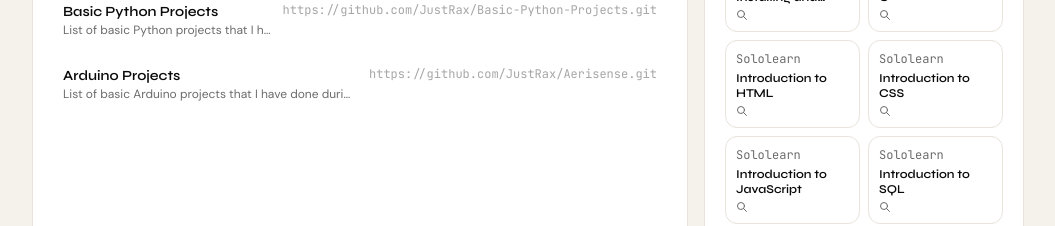
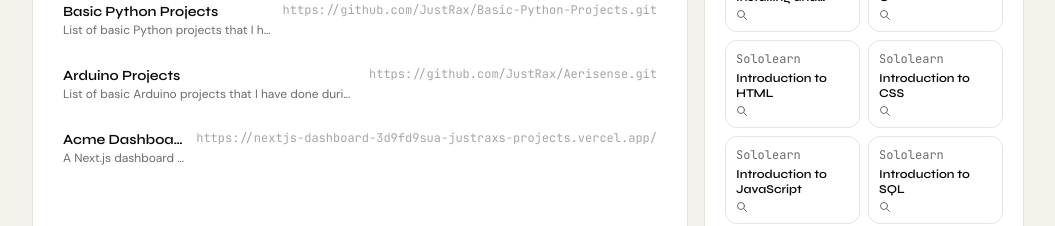
Before and after one commit to JustRax/portfolio, a Vue app: page /#/ in a window 1280 px wide. Shown: the part 1200-1426 px from the top of the page, without its empty margins (112-1167 px from the left). Built offline with nearby package versions, Linux system fonts and the light colour scheme.

Commit message:
feat: add new project 'Acme Dashboard' with detailed description and links

```diff
--- a/src/data/portfolio.js
+++ b/src/data/portfolio.js
@@ -101,6 +101,12 @@ export const projects = [
     description: 'List of basic Arduino projects that I have done during my time in high school. These projects include a variety of simple applications that demonstrate fundamental Arduino skills and concepts.',
     url: 'https://github.com/JustRax/Aerisense.git',
     domain: 'https://github.com/JustRax/Aerisense.git',
+  },
+  {
+    name: 'Acme Dashboard',
+    description: 'A Next.js dashboard demonstrating modern styling, optimized assets, routing, data fetching, search, pagination, authentication, form validation, and error handling.',
+    url: 'https://nextjs-dashboard-3d9fd9sua-justraxs-projects.vercel.app/',
+    domain: 'https://nextjs-dashboard-3d9fd9sua-justraxs-projects.vercel.app/',
   }
 ]
 
```
